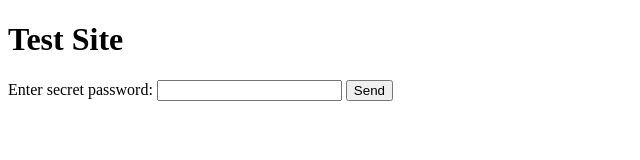
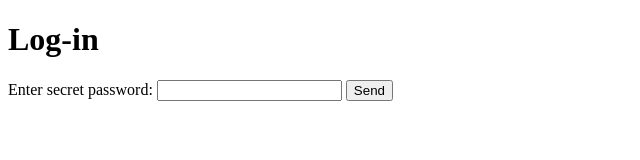
Before and after one commit to mlevi17/LabonOffensive5G, a plain HTML site: page webserver/www/unsecure-login.com/unsecure-login.html in a window 1280 px wide. Shown: the full height of the page, 0-640 px from the left. Drawn offline with Linux system fonts and the light colour scheme.

Commit message:
fixed http page bug

```diff
--- a/webserver/www/unsecure-login.html
+++ b/webserver/www/unsecure-login.com/unsecure-login.html
@@ -1,10 +1,10 @@
 <!DOCTYPE html>
 <html>
 <head>
-  <title>Test Site</title>
+  <title>Log-in</title>
 </head>
 <body>
-  <h1>Test Site</h1>
+  <h1>Log-in</h1>
   <form method="GET" action="/submit">
     <label>Enter secret password:</label>
     <input type="text" name="password">
```
Also changed, not shown: commands.txt, 3 other files.
